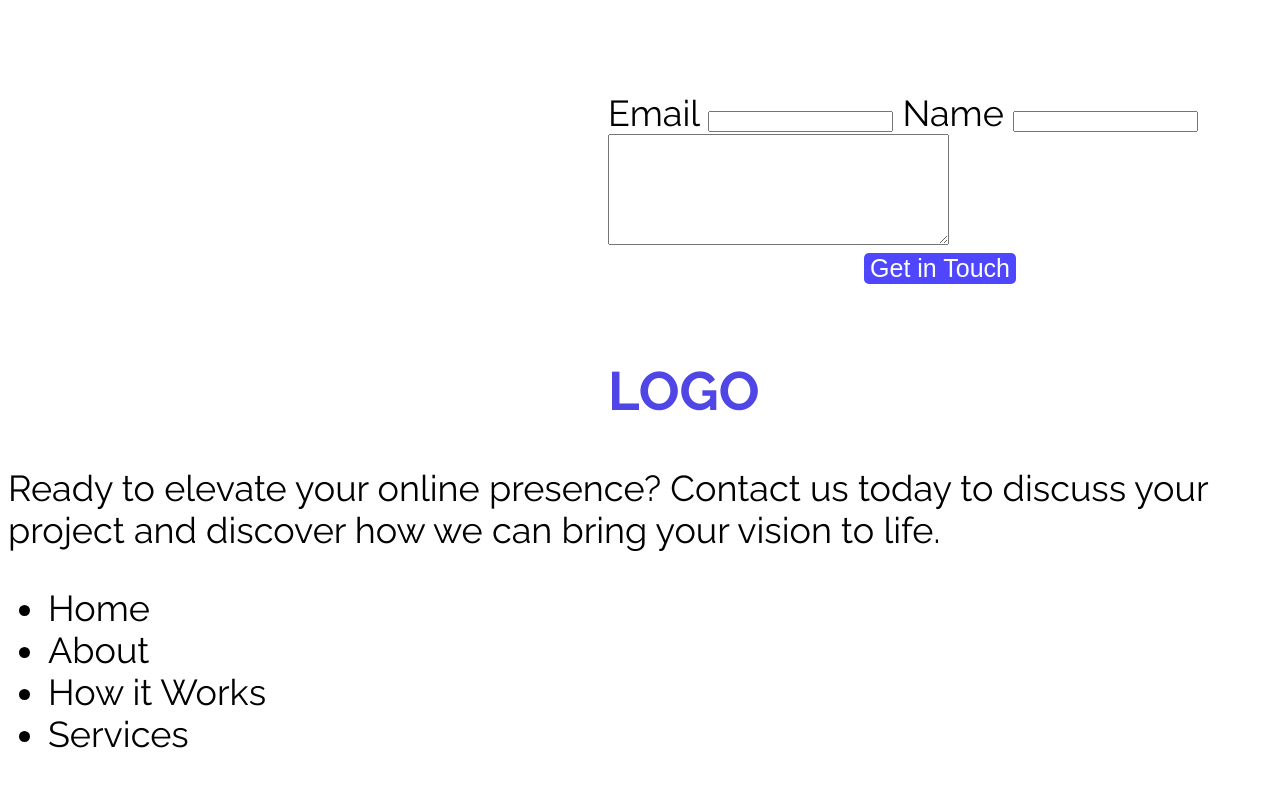
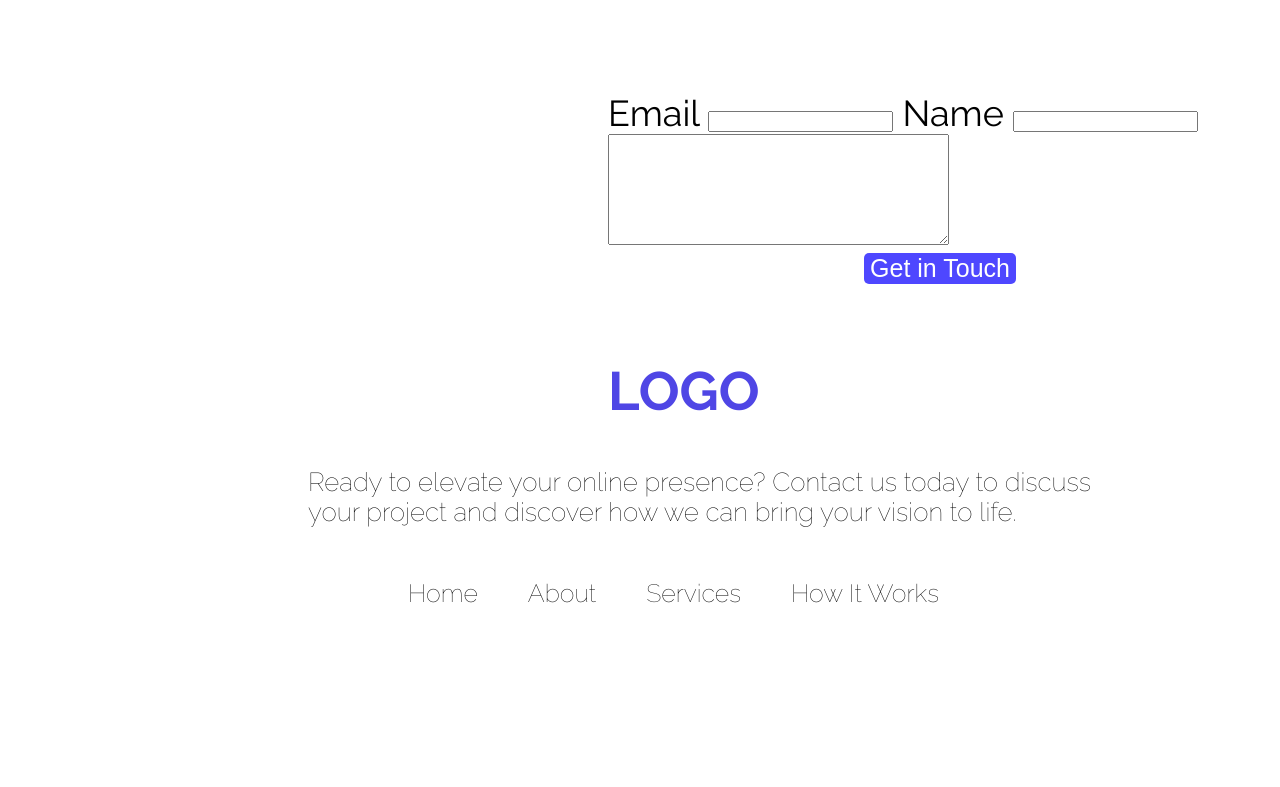
Before and after one commit to shamzvai0007/B12-A01-Repo, a plain HTML site: page index.html in a window 1280 px wide. Shown: the part 2862-3649 px from the top of the page. After the commit the page ends 3503 px from the top, so only its background shows below. Drawn offline with Linux system fonts and the light colour scheme.

Commit message:
Footer added

```diff
--- a/index.html
+++ b/index.html
@@ -93,12 +93,13 @@
 
                     <h2>LOGO</h2>
                     <div class="LOGO"></div>
-                    <p>Ready to elevate your online presence? Contact us today to discuss your project and discover how we can bring your vision to life.</p>
-                    <ul> <li>Home</li>
-                        <li>About</li>
-                        <li>How it Works</li>
-                        <li>Services</li>
-                    </ul>
+                    <p class="logo-para">Ready to elevate your online presence? Contact us today to discuss <br> your project and discover how we can bring your vision to life.</p>
+                    <div class="links">
+                    <p>Home</p>
+                    <p>About</p>
+                    <p>Services</p>
+                    <p>How It Works</p>
+                    </div>
                 </div>
     </footer>
 </body>
--- a/styles.css
+++ b/styles.css
@@ -197,8 +197,17 @@ h2{
     padding-left:600px ;
     color: #4f46e5;
 }
-.LOGO p{
-    font-size: 16px;
+.logo-para{
+    font-size: 26px;
     font-weight: 100;
     display: flex;
+    padding-left: 300px;
 }
+.links{
+    display: inline-flex;
+   justify-content: space-between;
+   gap: 50px;
+   padding-left: 400px;
+   font-size: 25px;
+   font-weight:lighter;
+}
```
